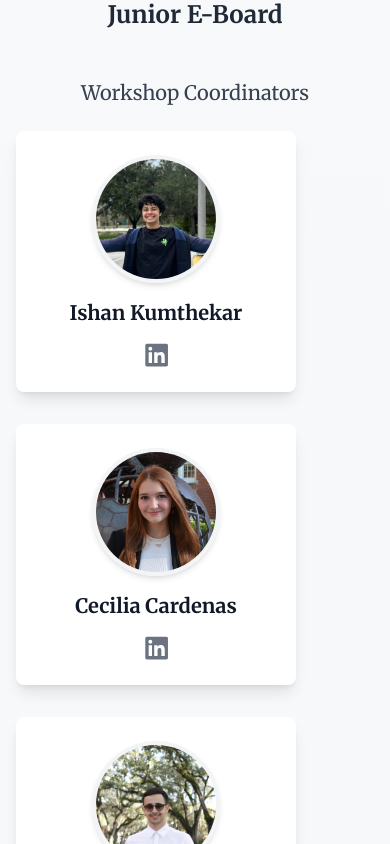
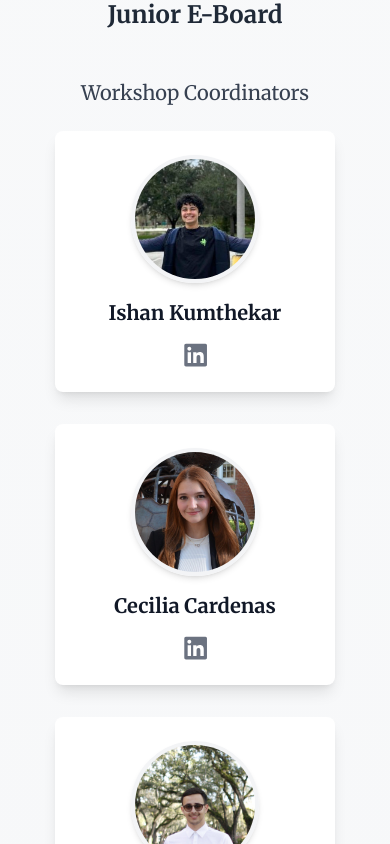
Before and after one commit to harryytsao/ufdsi.com, a Next.js app: page /team in a window 390 px wide. Shown: the part 2560-3404 px from the top of the page. Built offline with nearby package versions, Linux system fonts and the light colour scheme.

Commit message:
mobile centering

```diff
--- a/src/components/Team/index.tsx
+++ b/src/components/Team/index.tsx
@@ -161,7 +161,7 @@
           <h3 className="text-2xl font-semibold text-gray-800 mb-8 text-center">
             Executive Board
           </h3>
-          <div className="grid grid-cols-1 sm:grid-cols-2 md:grid-cols-3 lg:grid-cols-4 gap-8">
+          <div className="grid grid-cols-1 sm:grid-cols-2 md:grid-cols-3 lg:grid-cols-4 gap-8 justify-items-center">
             {executives.map((person, index) => (
               <PersonCard key={`exec-${index}`} person={person} />
             ))}
@@ -178,7 +178,7 @@
               <h4 className="text-xl font-medium text-gray-700 mb-6 text-center">
                 {role.title}
               </h4>
-              <div className="grid grid-cols-1 sm:grid-cols-2 md:grid-cols-3 lg:grid-cols-4 gap-8">
+              <div className="grid grid-cols-1 sm:grid-cols-2 md:grid-cols-3 lg:grid-cols-4 gap-8 justify-items-center">
                 {role.members.map((person, index) => (
                   <PersonCard key={`${role.title}-${index}`} person={person} />
                 ))}
```
